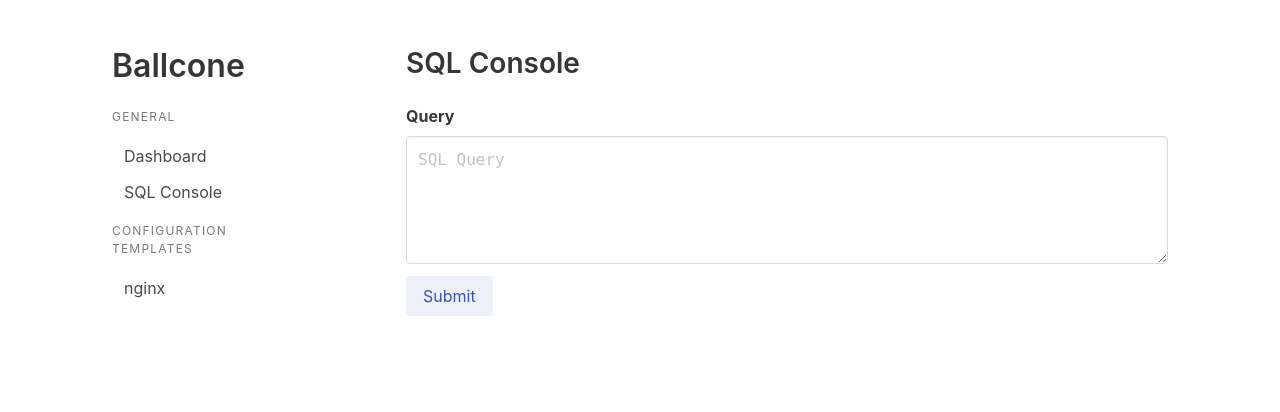
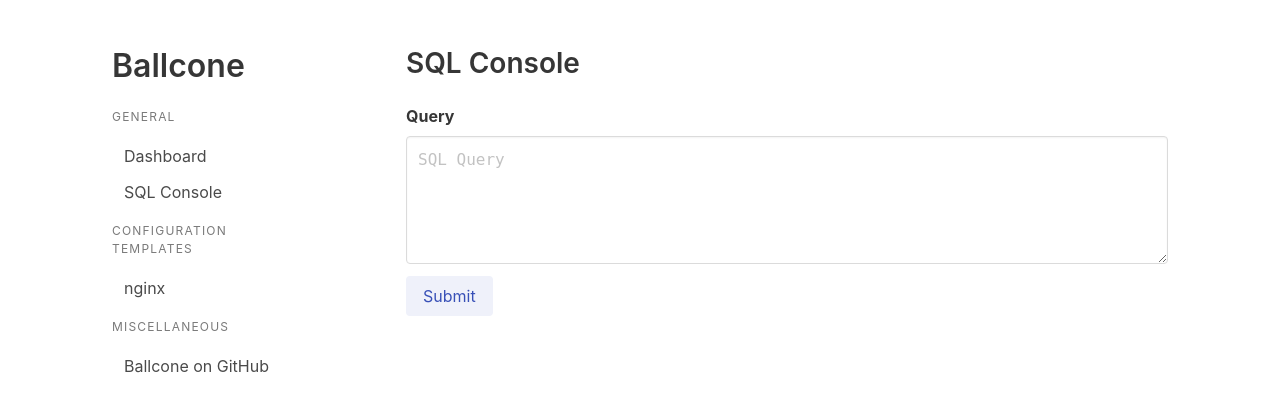
Before and after one commit to dustalov/ballcone, a Python web app: template ballcone/templates/sql.html in a window 1280 px wide. Shown: the top 412 px of the page. Run offline with Jinja, Linux system fonts and the light colour scheme; the template is opened without the code that fills it, so the values that code supplies are empty; some libraries are stand-ins or nearby versions.

Commit message:
Add GitHub link

```diff
--- a/ballcone/templates/layout.html
+++ b/ballcone/templates/layout.html
@@ -40,6 +40,10 @@
                         <li><a {% if current_page == 'nginx' %}class="is-active" {% endif %}
                             href="{{ url('nginx') }}">nginx</a></li>
                     </ul>
+                    <p class="menu-label">Miscellaneous</p>
+                    <ul class="menu-list">
+                        <li><a href="https://github.com/dustalov/ballcone">Ballcone on GitHub</a></li>
+                    </ul>
                 </aside>
             </div>
         </div>
```
